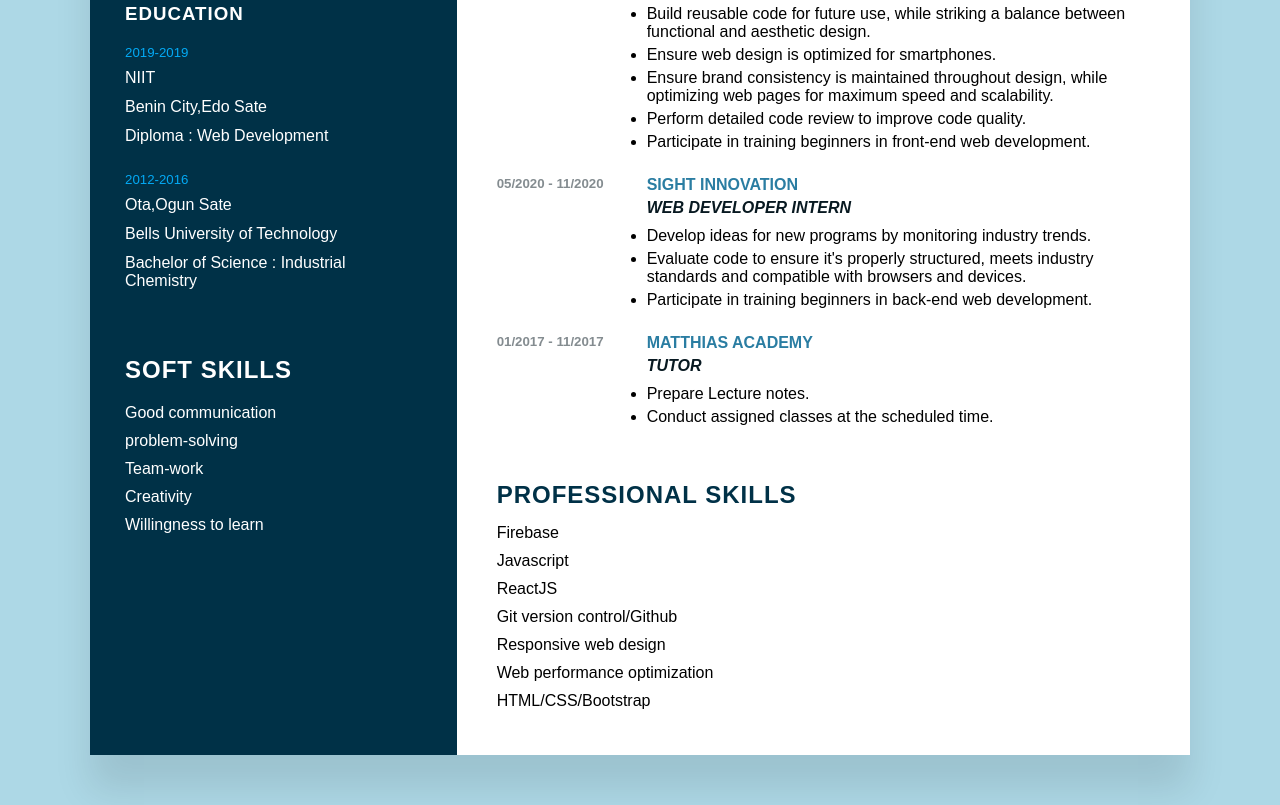
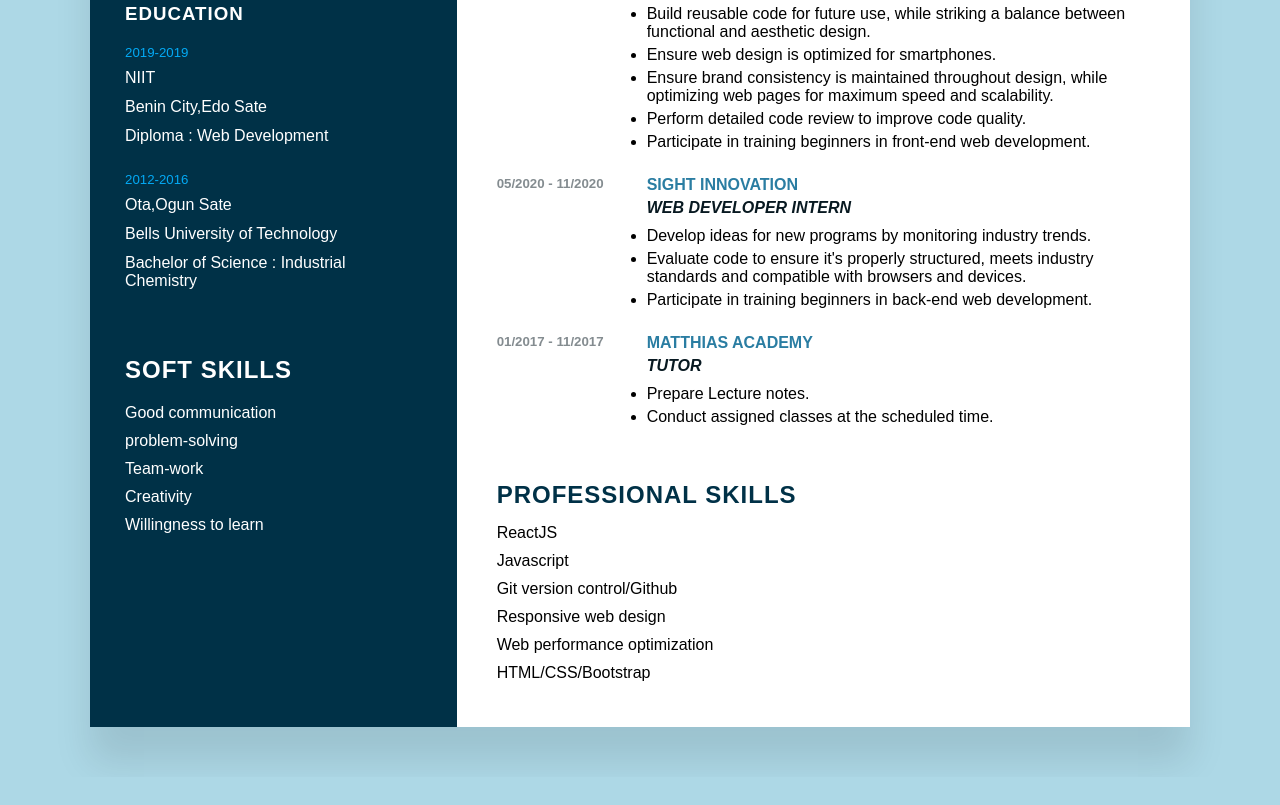
Before and after one commit to Pearly-c/Pearly-c.github.io, a plain HTML site: page index.html in a window 1280 px wide. Shown: the part 538-1343 px from the top of the page. After the commit the page ends 1315 px from the top, so only its background shows below. Drawn offline with nearby package versions, Linux system fonts and the light colour scheme; a web font is replaced by a local one.

Commit message:
updated skills

```diff
--- a/index.html
+++ b/index.html
@@ -249,14 +249,12 @@
             <div class="about prof_skills">
                 <h2 class="title2">Professional Skills</h2>
                 <ul>
-                    <li>Firebase</li>
+                    <li>ReactJS</li>
                     <li>Javascript</li>
-                    <li>ReactJS</li>
                     <li>Git version control/Github</li>
                     <li>Responsive web design</li>
                     <li>Web performance optimization</li>
                     <li>HTML/CSS/Bootstrap</li>
-
                 </ul>
             </div>
         </div>
```
